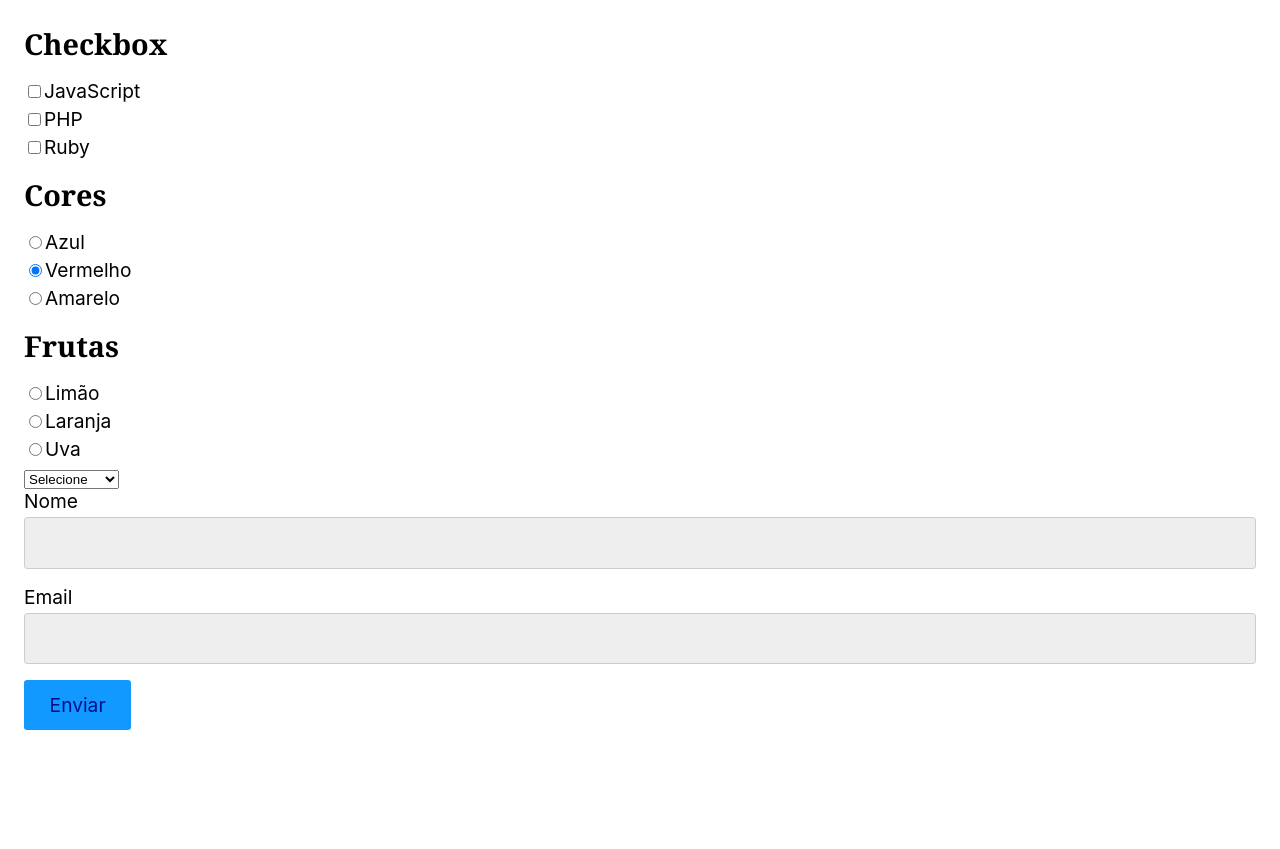
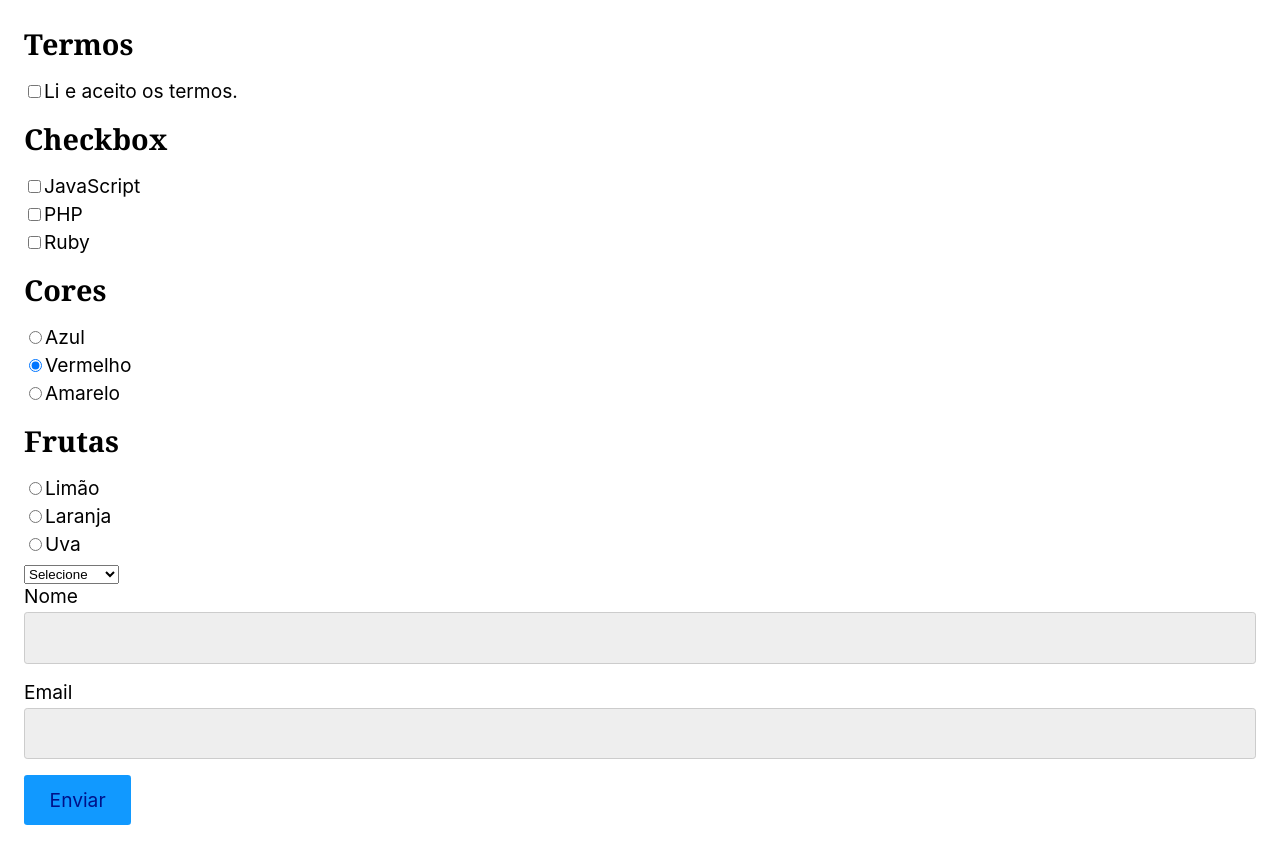
Before and after one commit to tatisabinoviana/ReactParaIniciantesOrigamid, a React (Create React App) app: page / in a window 1280 px wide. Before the commit the page ends 800 px from the top, so only its background shows below. Built offline with nearby package versions, Linux system fonts and the light colour scheme.

Commit message:
checkbox de aceito de termos

```diff
--- a/src/App.js
+++ b/src/App.js
@@ -11,9 +11,20 @@ const App = () => {
   const [cor, setCor] = React.useState('Vermelho');
   const [frutas, setFrutas] = React.useState('');
   const [linguagens, setLinguagens] = React.useState([]);
+  const [termos, setTermos] = React.useState([]);
+  if (termos.length > 0) {
+    console.log('enviar');
+  }
 
   return (
     <form>
+      <h2>Termos</h2>
+      <Checkbox
+        options={['Li e aceito os termos.']}
+        value={termos}
+        setValue={setTermos}
+      />
+
       <h2>Checkbox</h2>
       <Checkbox
         options={['JavaScript', 'PHP', 'Ruby']}
```
